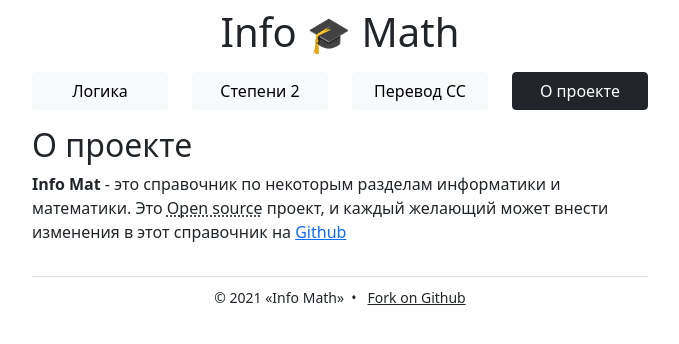
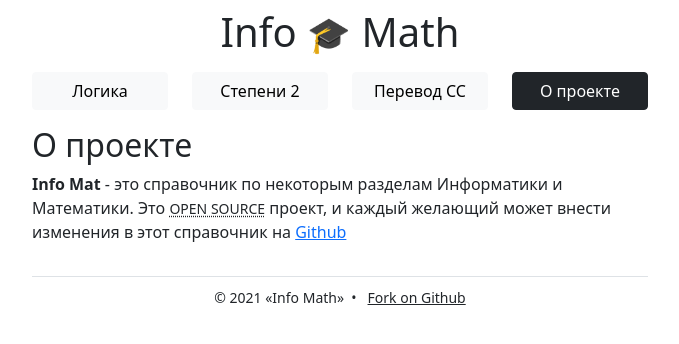
Before and after one commit to mccrush/info, a Vue app: page / in a window 1280 px wide. Both pictures are taken after a click on the button "О проекте". Shown: the top 344 px of the page, without its empty margins (300-979 px from the left). Built offline with nearby package versions, Linux system fonts and the light colour scheme.

Commit message:
Update About page

```diff
--- a/src/views/About.vue
+++ b/src/views/About.vue
@@ -4,8 +4,10 @@
       <h2>О проекте</h2>
       <p>
         <strong>Info Mat</strong> - это справочник по некоторым разделам
-        информатики и математики. Это
-        <abbr title="Открытое программное обеспечение">Open source</abbr>
+        Информатики и Математики. Это
+        <abbr title="Открытое программное обеспечение" class="initialism"
+          >Open source</abbr
+        >
         проект, и каждый желающий может внести изменения в этот справочник на
         <a
           href="https://github.com/mccrush/info"
```
